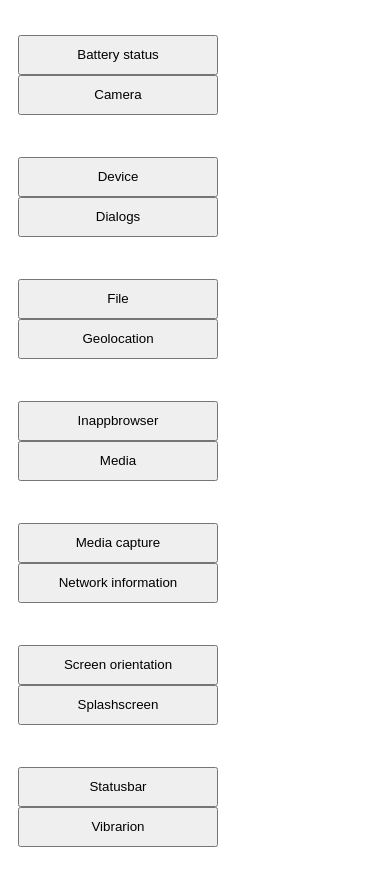
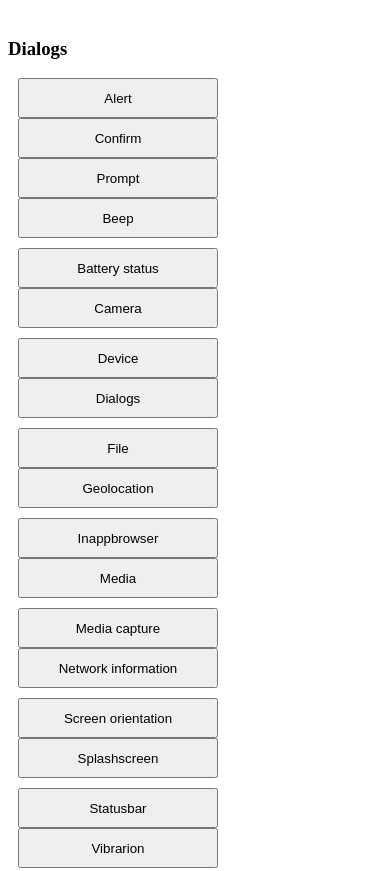
Before and after one commit to ehddnr3473/Cordova-Default-Plugin-App, a website with bundled scripts: page hello/www/index.html in a window 390 px wide. Shown: the part 61-932 px from the top of the page. Built offline with nearby package versions, Linux system fonts and the light colour scheme.

Commit message:
script 설정 및 Dialogs 레이아웃 설정

```diff
--- a/hello/www/index.html
+++ b/hello/www/index.html
@@ -10,6 +10,13 @@
 <body>
     <h1>Cordova default plugins</h1>
     <div class="container">
+        <div class="dialogs">
+            <h3>Dialogs</h3>
+            <button class="btn" id="alert">Alert</button>
+            <button class="btn" id="confirm">Confirm</button>
+            <button class="btn" id="prompt">Prompt</button>
+            <button class="btn" id="beep">Beep</button>
+        </div>
         <div class="row">
             <button class="btn" id="battery">Battery status</button>
             <button class="btn">Camera</button>
@@ -39,6 +46,7 @@
             <button class="btn">Vibrarion</button>
         </div>
     </div>
-    <script type="module" src="js/index.js"></script>
+    <script src="./cordova.js"></script>
+    <script src="./js/index.js"></script>
 </body>
 </html>
```
